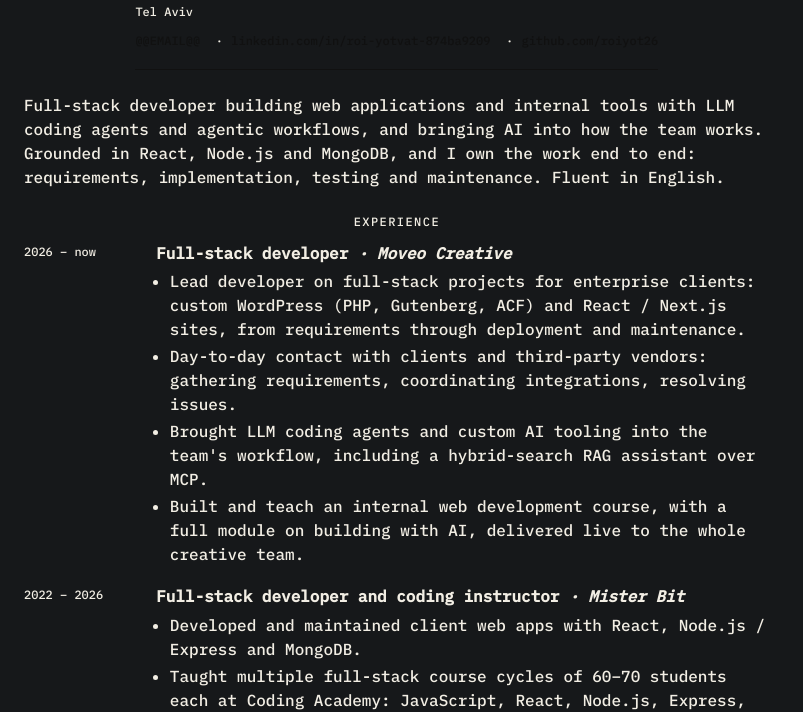
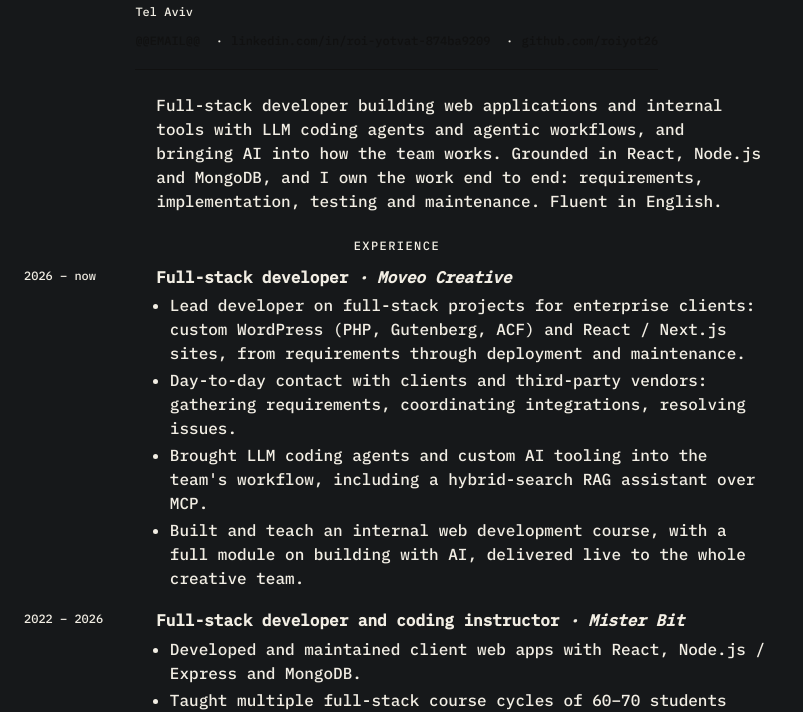
Before and after one commit to roiyot26/h0-layout, a website built with Vite: page cv/cv.html in a window 1280 px wide. Shown: the part 90-802 px from the top of the page, without its empty margins (0-803 px from the left). Built offline with nearby package versions, Linux system fonts and the light colour scheme.

Commit message:
Hang the CV summary on the content column

```diff
--- a/cv/cv.html
+++ b/cv/cv.html
@@ -94,6 +94,7 @@ dl.skills {
   padding-top: 0.4mm;
 }
 h2, .yrs, .skills dt, .contact, .location { font-size: 9pt }
+body > p { margin-left: 35mm }
 </style>
 </head>
 <body>
```
Also changed, not shown: 1 other file.
